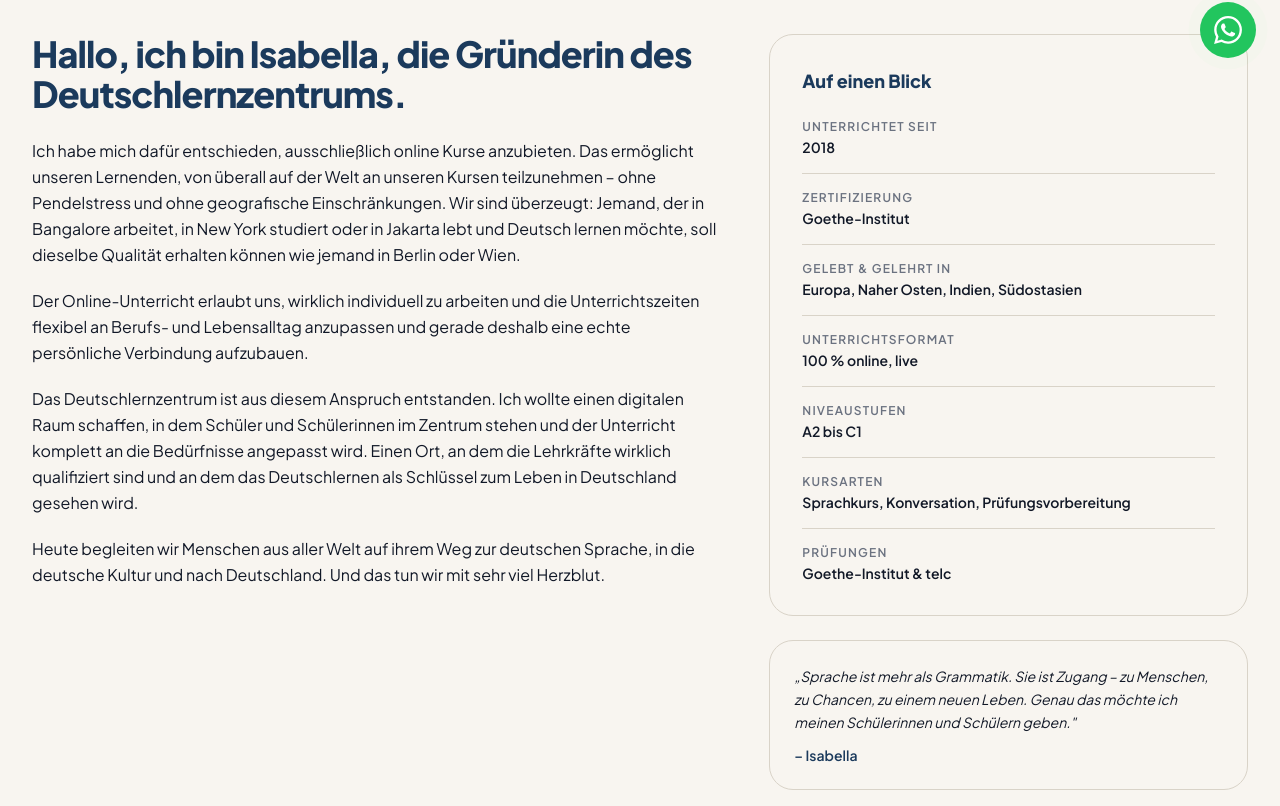
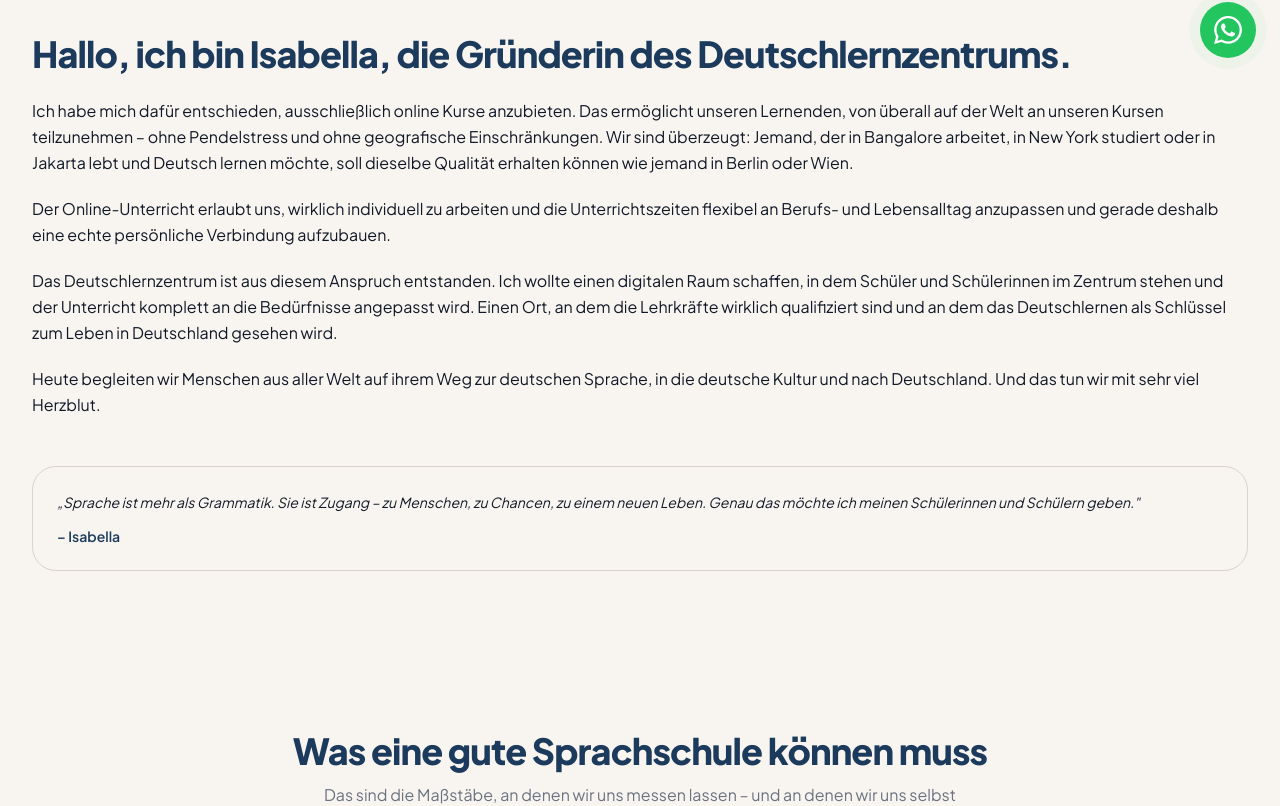
Before and after one commit to isagthub/deutschlernzentrum, a Next.js app: page /uber-uns in a window 1280 px wide. Shown: the part 718-1524 px from the top of the page. Built offline with nearby package versions, Linux system fonts and the light colour scheme.

Commit message:
Local Commit: 2026-05-13T11:28:33.770Z - Removed the "Auf einen Blick" info box from the `/uber-uns` page entirely, including all its data entries (Unterrichtet seit, Zertifizierung, etc.) - Text section now spans full width (`col-span-12`); the Isabella quote block is retained below it

```diff
--- a/src/app/uber-uns/page.tsx
+++ b/src/app/uber-uns/page.tsx
@@ -102,7 +102,7 @@ export default function UeberUnsPage() {
             <div className="grid grid-cols-1 lg:grid-cols-12 gap-12 items-start">
 
               {/* Main text */}
-              <div className="lg:col-span-7 reveal-left">
+              <div className="lg:col-span-12 reveal-left">
                 <h2 className="text-3xl md:text-4xl font-extrabold text-primary tracking-tight mb-6">
                   Hallo, ich bin Isabella, die Gründerin des Deutschlernzentrums.
                 </h2>
@@ -122,29 +122,9 @@ export default function UeberUnsPage() {
                 </div>
               </div>
 
-              {/* Sidebar facts */}
-              <div className="lg:col-span-5 reveal-right">
-                <div className="bg-muted/50 rounded-3xl p-8 border border-border space-y-6">
-                  <h3 className="text-lg font-extrabold text-primary">Auf einen Blick</h3>
-                  <ul className="space-y-4">
-                    {[
-                      { label: 'Unterrichtet seit', value: '2018' },
-                      { label: 'Zertifizierung', value: 'Goethe-Institut' },
-                      { label: 'Gelebt & gelehrt in', value: 'Europa, Naher Osten, Indien, Südostasien' },
-                      { label: 'Unterrichtsformat', value: '100 % online, live' },
-                      { label: 'Niveaustufen', value: 'A2 bis C1' },
-                      { label: 'Kursarten', value: 'Sprachkurs, Konversation, Prüfungsvorbereitung' },
-                      { label: 'Prüfungen', value: 'Goethe-Institut & telc' },
-                    ].map((item) => (
-                      <li key={item.label} className="flex flex-col gap-0.5 pb-4 border-b border-border last:border-0 last:pb-0">
-                        <span className="text-xs font-semibold uppercase tracking-widest text-muted-foreground">{item.label}</span>
-                        <span className="text-sm font-semibold text-foreground">{item.value}</span>
-                      </li>
-                    ))}
-                  </ul>
-                </div>
-
-                <div className="mt-6 bg-accent/10 rounded-3xl p-6 border border-accent/20">
+              {/* Quote */}
+              <div className="lg:col-span-12 reveal-right">
+                <div className="bg-accent/10 rounded-3xl p-6 border border-accent/20">
                   <p className="text-sm text-foreground/80 leading-relaxed italic">
                     „Sprache ist mehr als Grammatik. Sie ist Zugang – zu Menschen, zu Chancen, zu einem neuen Leben. Genau das möchte ich meinen Schülerinnen und Schülern geben."
                   </p>
```
